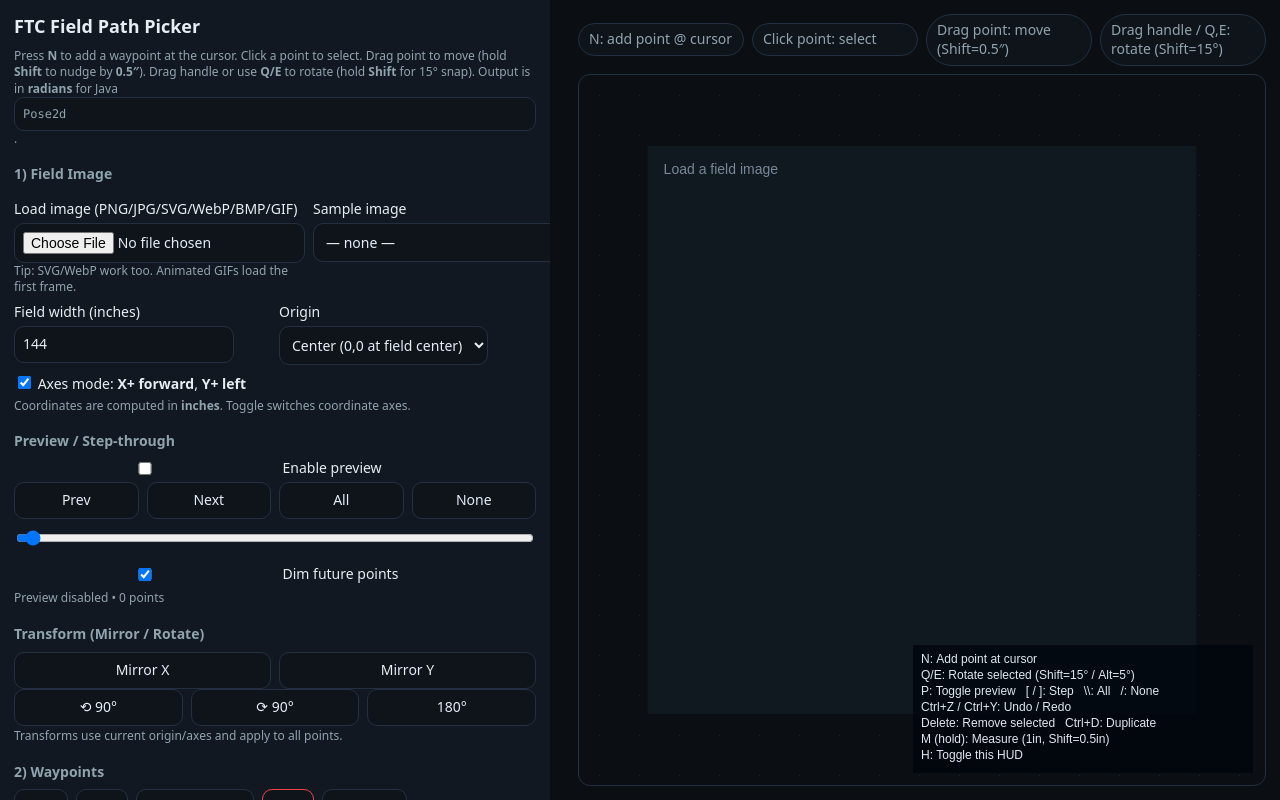
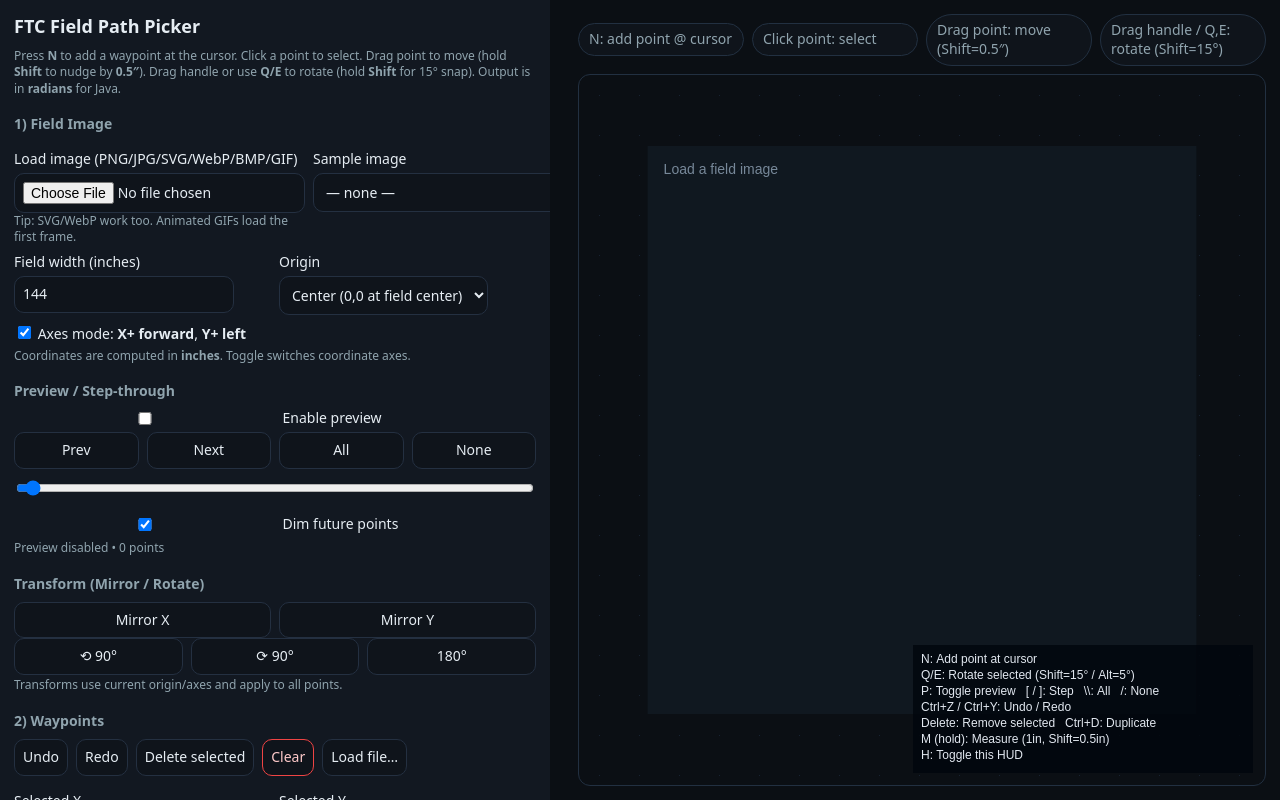
Before and after one commit to ScrapHeads/FTC-Path-Planner, a plain HTML site: page index.html in a window 1280 px wide. Drawn offline with Linux system fonts and the light colour scheme.

Commit message:
Changed index.html layout
Changed some formatting for the website layout.

```diff
--- a/index.html
+++ b/index.html
@@ -14,7 +14,7 @@
     <div class="small">
       Press <b>N</b> to add a waypoint at the cursor. Click a point to select. Drag point to move
       (hold <b>Shift</b> to nudge by <b>0.5″</b>). Drag handle or use <b>Q/E</b> to rotate
-      (hold <b>Shift</b> for 15° snap). Output is in <b>radians</b> for Java <code>Pose2d</code>.
+      (hold <b>Shift</b> for 15° snap). Output is in <b>radians</b> for Java.
     </div>
 
     <h2>1) Field Image</h2>
@@ -28,7 +28,6 @@
         <label>Sample image</label>
         <select id="sampleSelect">
           <option value="">— none —</option>
-          <option value="https://preview.redd.it/into-the-deep-meepmeep-custom-field-images-printer-friendly-v0-qsax5fraignd1.png?width=1080&crop=smart&auto=webp&s=4bfa9fc15dc26c12019b35015d009446dcb724b9">Into the Deep field</option>
           <option value="ReferenceImages\into-the-deep.png">Roadrunner into the deep image</option>
         </select>
       </div>
```
